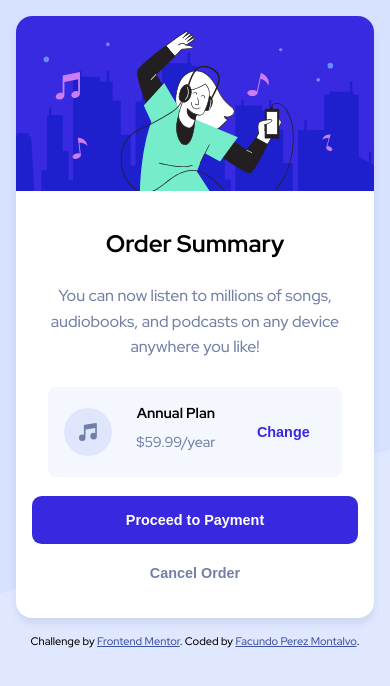
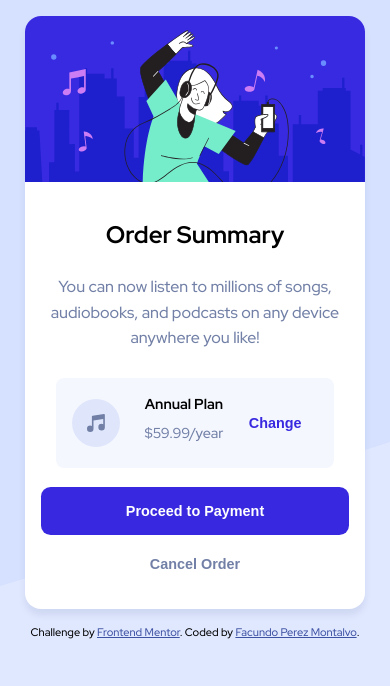
Before and after one commit to facuperezm/Order-Summary-Component-Main, a plain HTML site: page index.html in a window 390 px wide. Drawn offline with Linux system fonts and the light colour scheme.

Commit message:
fix container responsiveness

```diff
--- a/styles.css
+++ b/styles.css
@@ -78,7 +78,7 @@ body {
   border-radius: 1rem;
   box-shadow: 0 6px 6px hsl(224, 23%, 55%, 0.15);
   text-align: center;
-  max-width: 400px;
+  max-width: 340px;
 }
 .main__container p:nth-child(2) {
   padding: 0.5rem;
@@ -134,6 +134,7 @@ p {
 }
 @media (min-width: 768px) {
   body {
+    min-height: 100vh;
     background-image: url(./images/pattern-background-desktop.svg);
     background-repeat: no-repeat;
     background-position: center;
```
